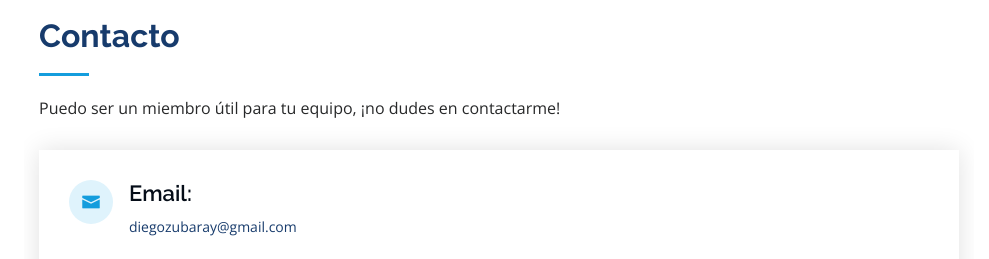
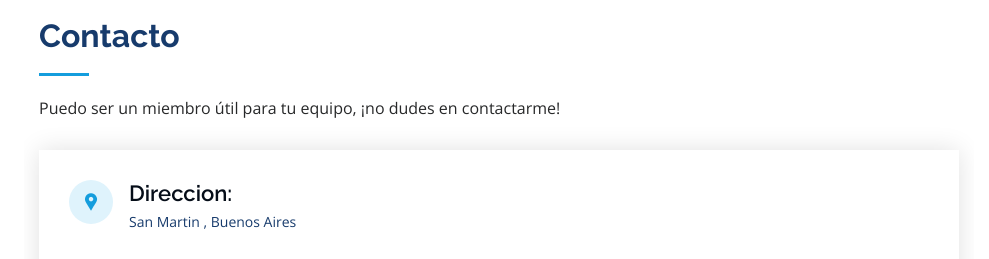
Before and after one commit to diegozubaray/diegozubaray.github.io, a plain HTML site: page index.html in a window 1280 px wide. Shown: the part 3300-3559 px from the top of the page, without its empty margins (291-1280 px from the left). Drawn offline with nearby package versions, Linux system fonts and the light colour scheme.

Commit message:
Modificando direccion partido

```diff
--- a/index.html
+++ b/index.html
@@ -446,11 +446,11 @@
 
                                     <div class="col-lg-12  d-flex align-items-stretch">
                                         <div class="info">
-                                            <!-- <div class="address">
+                                            <div class="address">
                                                 <i class="icofont-google-map"></i>
                                                 <h4>Direccion:</h4>
-                                                <p>Lavalle 4948 , San Martin , Buenos Aires</p>
-                                            </div> -->
+                                                <p>San Martin , Buenos Aires</p>
+                                            </div>
 
                                             <div class="email">
                                                 <i class="icofont-envelope"></i>
```
